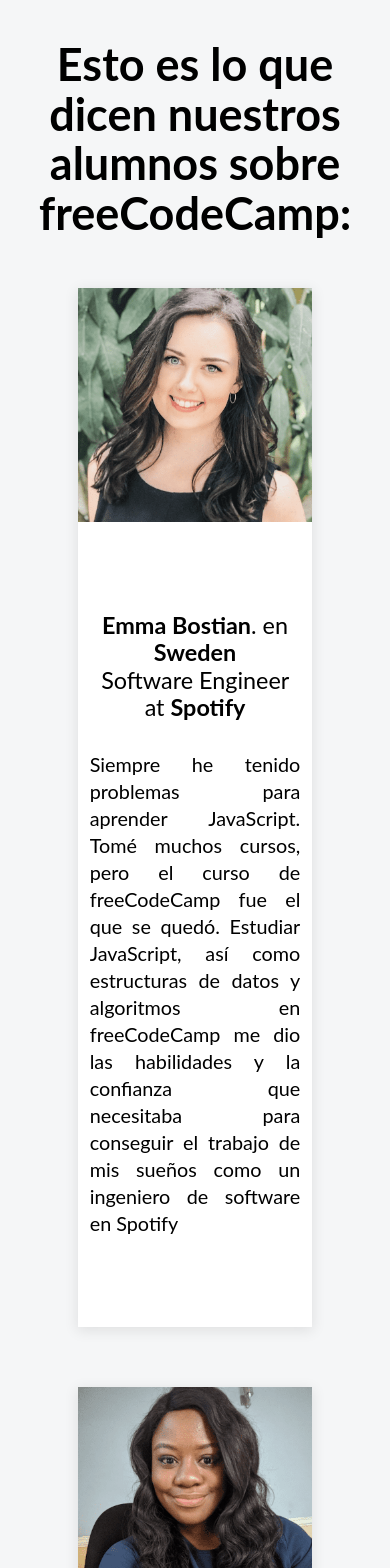
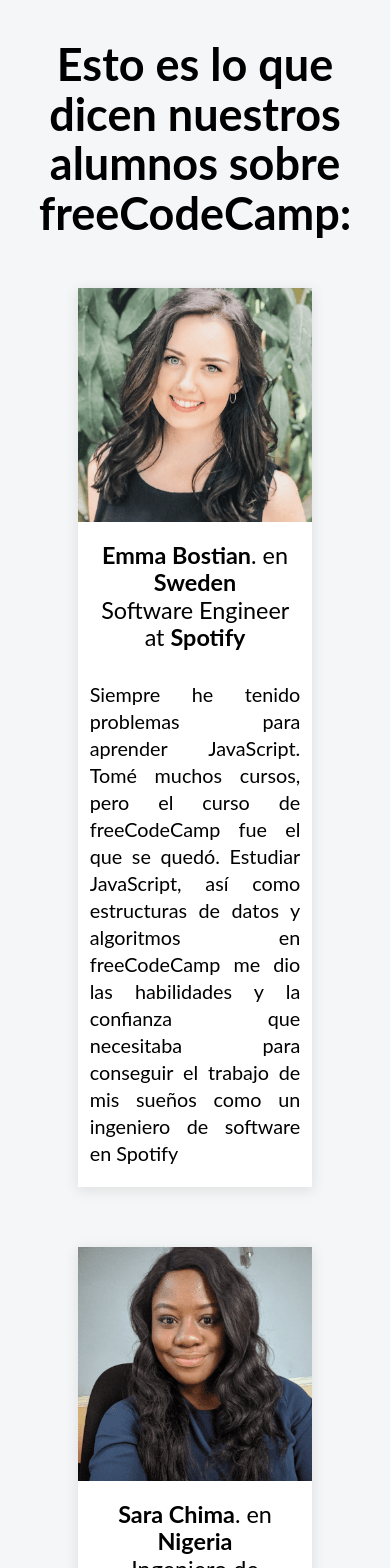
Before and after one commit to Edwin6666/Clone-testimonios-frecodecamp-react, a React (Create React App) app: page / in a window 390 px wide. Shown: the top 1568 px of the page. Built offline with nearby package versions, Linux system fonts and the light colour scheme.

Commit message:
Fix: responsive to box

```diff
--- a/src/hojas-de-estilo/Testimonio.css
+++ b/src/hojas-de-estilo/Testimonio.css
@@ -1,5 +1,6 @@
 .contenedor-testimonio{
     width: 60%;
+    height: 40%;
     margin: 10px auto 50px;
     display: flex;
     align-items: center;
@@ -20,7 +21,7 @@
 
 .contenedor-texto-testimonio{
     text-align: center;
-    padding: 90px;
+    padding: 20px;
     font-family: Lato,sans-serif;
     font-weight: 400;
     line-height: 1.5rem;
```
